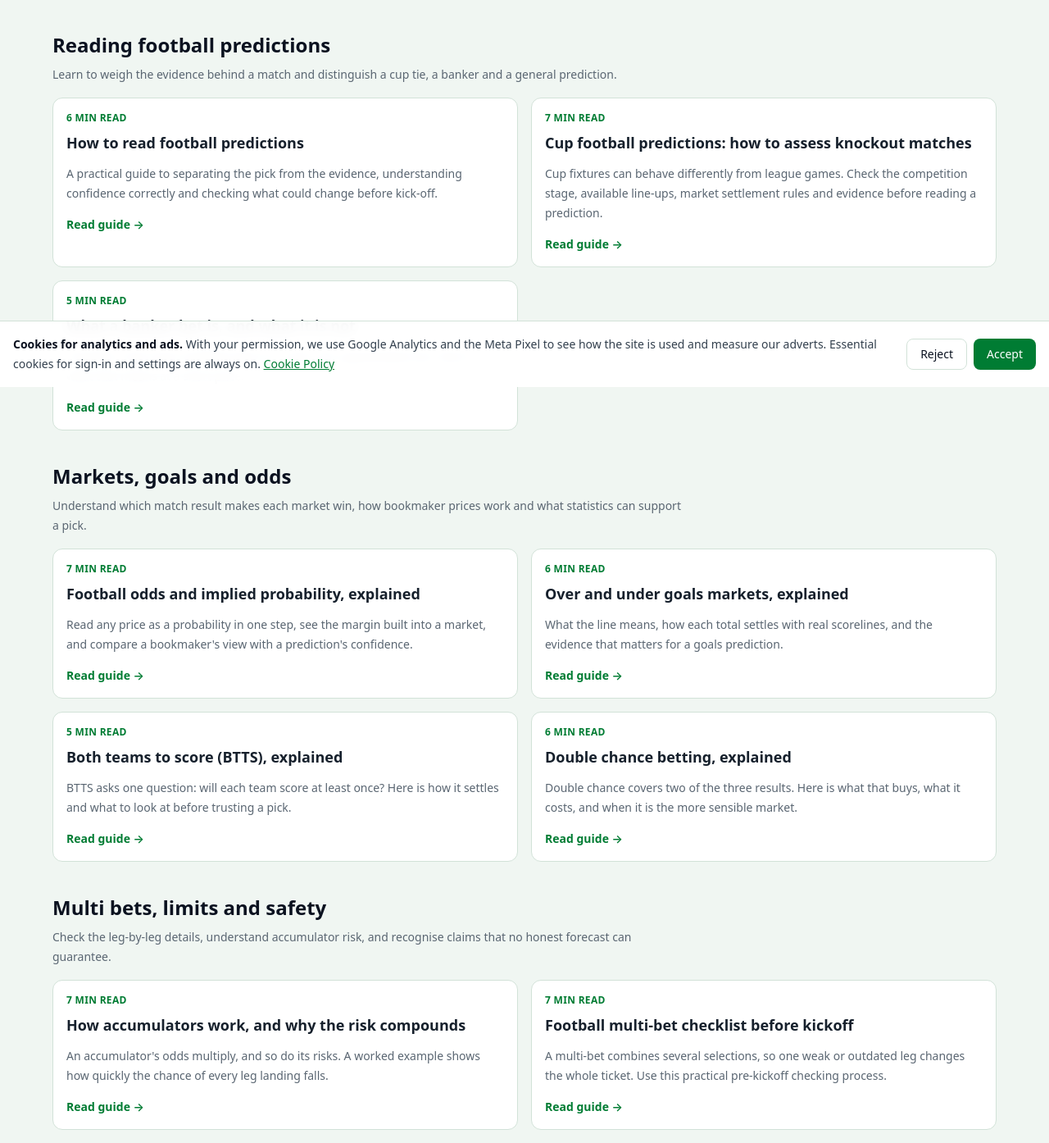
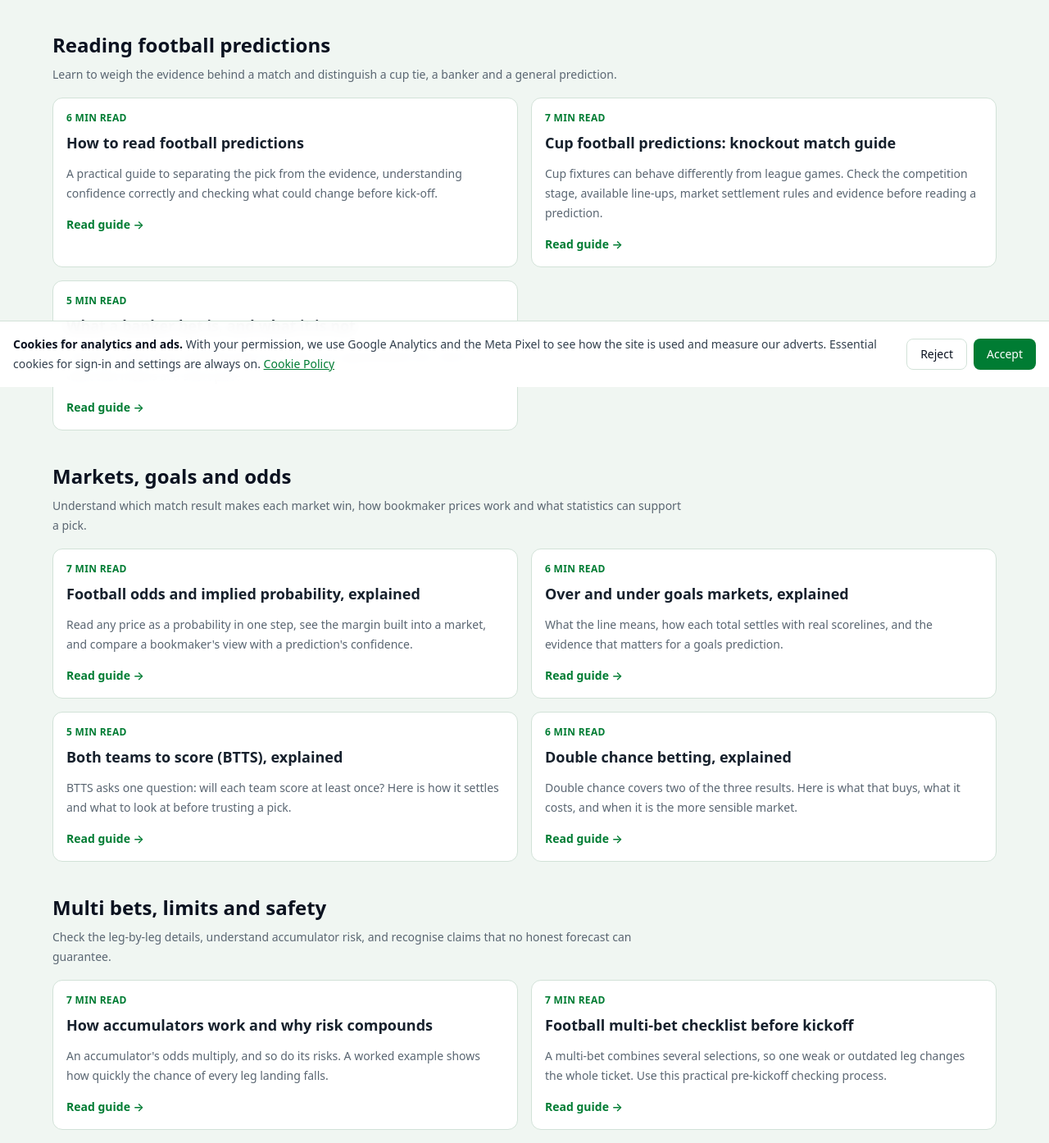
Before and after one commit to Voclain1/betgenius, a Next.js app: page /guides in a window 1280 px wide. Shown: the part 328-1722 px from the top of the page at 82% size. Built offline with nearby package versions, Linux system fonts and the light colour scheme; no server answers.

Commit message:
fix(seo): bring guide titles within search snippet length budget

```diff
--- a/src/content/guides.tsx
+++ b/src/content/guides.tsx
@@ -123,7 +123,7 @@ export const GUIDES: Guide[] = [
   },
   {
     slug: "how-accumulators-work",
-    title: "How accumulators work, and why the risk compounds",
+    title: "How accumulators work and why risk compounds",
     description: "How accumulator odds multiply, why every extra leg makes a win much less likely, and how to judge a multi bet honestly.",
     summary: "An accumulator's odds multiply, and so do its risks. A worked example shows how quickly the chance of every leg landing falls.",
     publishedAt: "2026-10-11",
@@ -210,7 +210,7 @@ export const GUIDES: Guide[] = [
   },
   {
     slug: "how-to-evaluate-cup-football-predictions",
-    title: "Cup football predictions: how to assess knockout matches",
+    title: "Cup football predictions: knockout match guide",
     description: "A practical cup football predictions checklist: knockout formats, team rotation, regulation-time markets, recent form and when historical records mislead.",
     summary: "Cup fixtures can behave differently from league games. Check the competition stage, available line-ups, market settlement rules and evidence before reading a prediction.",
     publishedAt: "2026-11-21",
```
